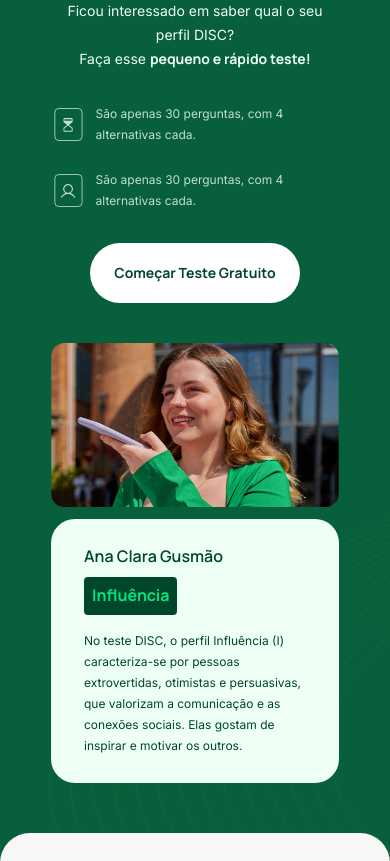
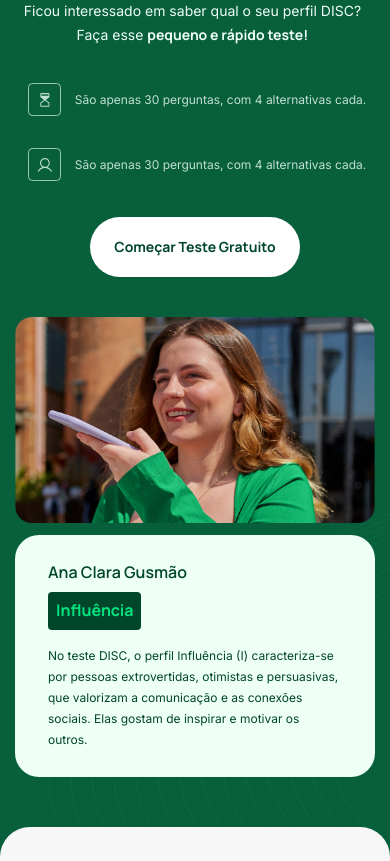
Before and after one commit to maisazs/tunni, a website: page disc.html in a window 390 px wide. Shown: the part 294-1155 px from the top of the page. Drawn offline with Linux system fonts and the light colour scheme.

Commit message:
att width

```diff
--- a/disc.html
+++ b/disc.html
@@ -22,7 +22,7 @@
 
     <main class="bg-primary-disc px-[15px] flex flex-row items-center justify-center bg-bg-disc lg:bg-none bg-contain bg-right-bottom bg-no-repeat">
         <section class="container xl:max-w-screen-xl flex md:flex-row flex-col items-center justify-between md:gap-[15px] gap-[40px] sm:pt-[60px] pt-[30px] sm:pb-[150px] pb-[50px] lg:bg-bg-disc bg-contain bg-right-bottom bg-no-repeat">
-            <div class="flex flex-col sm:items-start items-center gap-[12px] sm:w-[555px] w-[80%]">
+            <div class="flex flex-col sm:items-start items-center gap-[12px] sm:w-[555px]">
                 <h1 class="font-manrope font-semibold md:text-[58px] text-[40px] sm:leading-[79px] tracking-[-1%] text-white text-center sm:text-left">Inicie seu teste <span class="font-extrabold">DISC</span> gratuitamente</h1>
                 <div class="flex flex-col sm:items-start items-center gap-[32px]">
                     <div class="flex flex-col items-start gap-[32px]">
@@ -44,7 +44,7 @@
                 </div>
             </div>
 
-            <div class="flex flex-col justify-between gap-[12px] sm:w-[521px] w-[80%]">
+            <div class="flex flex-col justify-between gap-[12px] sm:w-[521px]">
                 <img src="img/mulher.png" alt="Mulher">
                 <div class="flex flex-col justify-between items-start py-[27px] px-[33px] bg-white-2 rounded-[24px] gap-[15px]">
                     <div class="flex flex-col items-start justify-between gap-[9px]">
```
Also changed, not shown: output.css.
